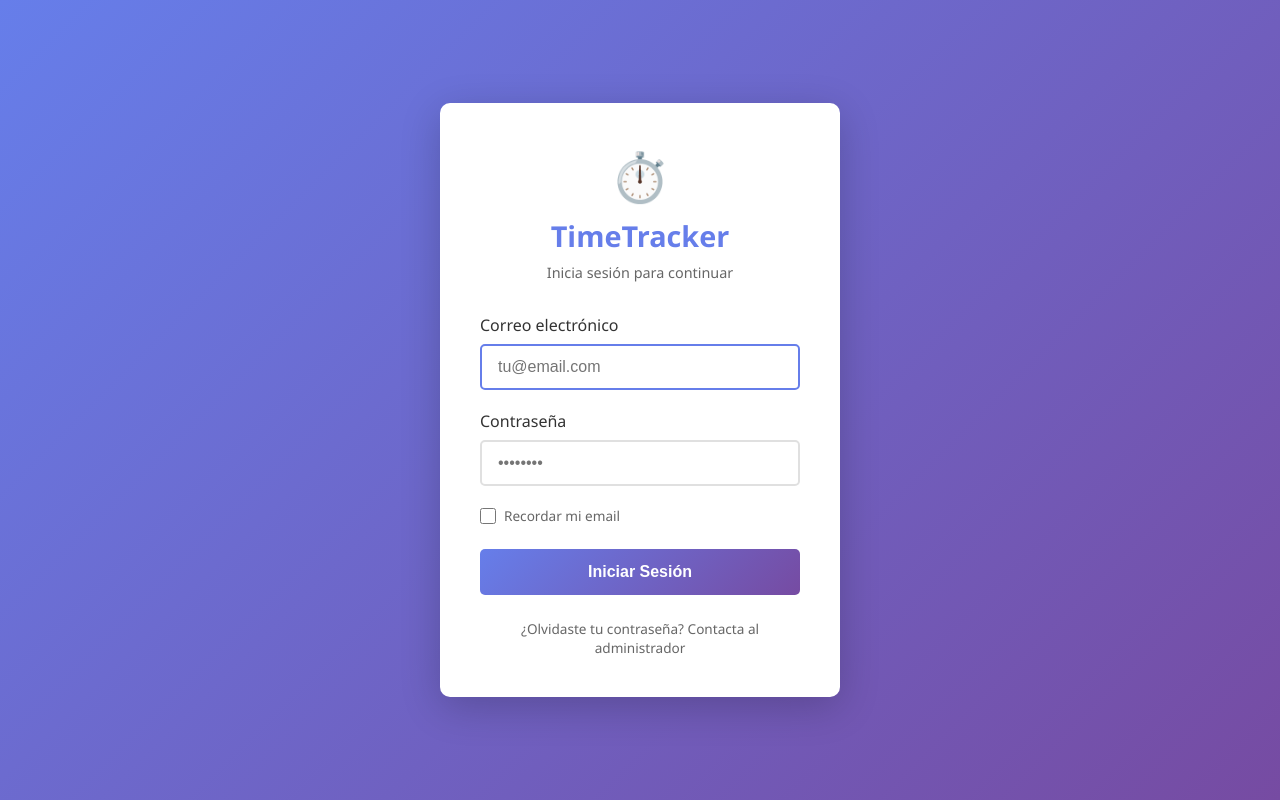
After one commit to XiangTian-Ruirog/0376-RA6PR1-XiangTianRuirong, a PHP site: page /login.php in a window 1280 px wide. The commit adds this page. Run offline with PHP 8.4, Linux system fonts and the light colour scheme.

Commit message:
Login i Logout segurs

```diff
--- a/includes/auth.php
+++ b/includes/auth.php
@@ -118,3 +118,110 @@ function tieneRol($rol) {
 function esAdmin() {
     return tieneRol('admin');
 }
+
+/**
+ * Verifica que el usuario esté autenticado, redirigiendo al login si no lo está
+ * Esta función debe llamarse al inicio de las páginas protegidas
+ */
+function checkAuth() {
+    if (!usuarioAutenticado()) {
+        // Guardar URL actual para redirigir después del login
+        $_SESSION['redirect_after_login'] = $_SERVER['REQUEST_URI'];
+        header('Location: /public/login.php');
+        exit;
+    }
+}
+
+/**
+ * Verifica que el usuario tenga un rol específico, redirigiendo si no lo tiene
+ * @param string $rolRequerido Rol requerido ('admin' o 'empleat')
+ */
+function requireRole($rolRequerido) {
+    checkAuth(); // Primero verificamos que esté autenticado
+
+    if (!tieneRol($rolRequerido)) {
+        // Si no tiene el rol requerido, redirigir a su dashboard correspondiente
+        $rolActual = $_SESSION['usuario_rol'] ?? 'empleat';
+        if ($rolActual === 'admin') {
+            header('Location: /admin/dashboard.php');
+        } else {
+            header('Location: /empleat/dashboard.php');
+        }
+        exit;
+    }
+}
+
+/**
+ * Limpia y valida los datos de entrada
+ * @param string $data Dato a limpiar
+ * @return string Dato limpio
+ */
+function limpiarInput($data) {
+    $data = trim($data);
+    $data = stripslashes($data);
+    $data = htmlspecialchars($data, ENT_QUOTES, 'UTF-8');
+    return $data;
+}
+
+/**
+ * Valida un email
+ * @param string $email Email a validar
+ * @return string|false Email limpio si es válido, false si no
+ */
+function validarEmail($email) {
+    $email = filter_var($email, FILTER_SANITIZE_EMAIL);
+    if (filter_var($email, FILTER_VALIDATE_EMAIL)) {
+        return $email;
+    }
+    return false;
+}
+
+/**
+ * Establece una cookie para recordar el email del usuario
+ * @param string $email Email a recordar
+ * @param int $dias Días de duración de la cookie (por defecto 30)
+ */
+function recordarEmail($email, $dias = 30) {
+    $tiempoExpiracion = time() + ($dias * 24 * 60 * 60);
+    setcookie('recordar_email', $email, $tiempoExpiracion, '/');
+}
+
+/**
+ * Elimina la cookie de recordar email
+ */
+function eliminarCookieRecordarEmail() {
+    if (isset($_COOKIE['recordar_email'])) {
+        setcookie('recordar_email', '', time() - 3600, '/');
+    }
+}
+
+/**
+ * Obtiene el email recordado de la cookie
+ * @return string|null Email recordado o null
+ */
+function obtenerEmailRecordado() {
+    return $_COOKIE['recordar_email'] ?? null;
+}
+
+/**
+ * Redirige al usuario según su rol después del login
+ */
+function redirigirSegunRol() {
+    // Verificar si hay una URL de redirección guardada
+    $redirectUrl = $_SESSION['redirect_after_login'] ?? null;
+    unset($_SESSION['redirect_after_login']);
+
+    if ($redirectUrl && strpos($redirectUrl, '/public/') === 0) {
+        header('Location: ' . $redirectUrl);
+        exit;
+    }
+
+    // Redirección por defecto según rol
+    $rol = $_SESSION['usuario_rol'] ?? 'empleat';
+    if ($rol === 'admin') {
+        header('Location: /admin/dashboard.php');
+    } else {
+        header('Location: /empleat/dashboard.php');
+    }
+    exit;
+}
--- /dev/null
+++ b/public/login.php
@@ -0,0 +1,267 @@
+<?php
+/**
+ * Página de login de TimeTracker
+ * Procesa el inicio de sesión de usuarios
+ */
+
+// Iniciar sesión
+session_start();
+
+// Incluir archivo de autenticación
+require_once __DIR__ . '/../includes/auth.php';
+
+// Si ya está autenticado, redirigir según rol
+if (usuarioAutenticado()) {
+    redirigirSegunRol();
+}
+
+// Inicializar variables
+$error = '';
+$email = obtenerEmailRecordado() ?? '';
+
+// Procesar formulario cuando se envía via POST
+if ($_SERVER['REQUEST_METHOD'] === 'POST') {
+    // Recoger datos del formulario (solo via POST, nunca GET)
+    $emailInput = $_POST['email'] ?? '';
+    $password = $_POST['password'] ?? '';
+    $recordar = isset($_POST['recordar']);
+
+    // Validar y limpiar email
+    $emailLimpio = validarEmail($emailInput);
+
+    if ($emailLimpio === false) {
+        $error = 'Credenciales inválidas. Por favor, inténtelo de nuevo.';
+    } elseif (empty($password)) {
+        $error = 'Credenciales inválidas. Por favor, inténtelo de nuevo.';
+    } else {
+        // Intentar iniciar sesión
+        $resultado = iniciarSesion($emailLimpio, $password);
+
+        if ($resultado['success']) {
+            // Establecer cookie para recordar email si se solicitó
+            if ($recordar) {
+                recordarEmail($emailLimpio);
+            } else {
+                eliminarCookieRecordarEmail();
+            }
+
+            // Redirigir según rol
+            redirigirSegunRol();
+        } else {
+            // Mensaje de error genérico (no revelar si falla email o contraseña)
+            $error = 'Credenciales inválidas. Por favor, inténtelo de nuevo.';
+            $email = htmlspecialchars($emailLimpio, ENT_QUOTES, 'UTF-8');
+        }
+    }
+}
+?>
+<!DOCTYPE html>
+<html lang="es">
+<head>
+    <meta charset="UTF-8">
+    <meta name="viewport" content="width=device-width, initial-scale=1.0">
+    <title>TimeTracker - Iniciar Sesión</title>
+    <style>
+        * {
+            margin: 0;
+            padding: 0;
+            box-sizing: border-box;
+        }
+
+        body {
+            font-family: 'Segoe UI', Tahoma, Geneva, Verdana, sans-serif;
+            background: linear-gradient(135deg, #667eea 0%, #764ba2 100%);
+            min-height: 100vh;
+            display: flex;
+            justify-content: center;
+            align-items: center;
+            padding: 1rem;
+        }
+
+        .login-card {
+            background: white;
+            border-radius: 10px;
+            padding: 2.5rem;
+            box-shadow: 0 10px 40px rgba(0, 0, 0, 0.2);
+            width: 100%;
+            max-width: 400px;
+        }
+
+        .login-header {
+            text-align: center;
+            margin-bottom: 2rem;
+        }
+
+        .login-header h1 {
+            color: #667eea;
+            font-size: 1.8rem;
+            margin-bottom: 0.5rem;
+        }
+
+        .login-header p {
+            color: #666;
+            font-size: 0.9rem;
+        }
+
+        .logo {
+            font-size: 3rem;
+            margin-bottom: 0.5rem;
+        }
+
+        .form-group {
+            margin-bottom: 1.25rem;
+        }
+
+        .form-group label {
+            display: block;
+            margin-bottom: 0.5rem;
+            color: #333;
+            font-weight: 500;
+        }
+
+        .form-group input[type="email"],
+        .form-group input[type="password"] {
+            width: 100%;
+            padding: 0.75rem 1rem;
+            border: 2px solid #e0e0e0;
+            border-radius: 5px;
+            font-size: 1rem;
+            transition: border-color 0.3s;
+        }
+
+        .form-group input[type="email"]:focus,
+        .form-group input[type="password"]:focus {
+            outline: none;
+            border-color: #667eea;
+        }
+
+        .form-options {
+            display: flex;
+            justify-content: space-between;
+            align-items: center;
+            margin-bottom: 1.5rem;
+        }
+
+        .remember-me {
+            display: flex;
+            align-items: center;
+            gap: 0.5rem;
+        }
+
+        .remember-me input[type="checkbox"] {
+            width: 16px;
+            height: 16px;
+            cursor: pointer;
+        }
+
+        .remember-me label {
+            color: #666;
+            font-size: 0.85rem;
+            cursor: pointer;
+        }
+
+        .btn-login {
+            width: 100%;
+            padding: 0.875rem;
+            background: linear-gradient(135deg, #667eea 0%, #764ba2 100%);
+            color: white;
+            border: none;
+            border-radius: 5px;
+            font-size: 1rem;
+            font-weight: 600;
+            cursor: pointer;
+            transition: transform 0.2s, box-shadow 0.2s;
+        }
+
+        .btn-login:hover {
+            transform: translateY(-2px);
+            box-shadow: 0 5px 20px rgba(102, 126, 234, 0.4);
+        }
+
+        .btn-login:active {
+            transform: translateY(0);
+        }
+
+        .error-message {
+            background-color: #fee2e2;
+            border: 1px solid #fecaca;
+            color: #dc2626;
+            padding: 0.75rem 1rem;
+            border-radius: 5px;
+            margin-bottom: 1rem;
+            font-size: 0.9rem;
+            text-align: center;
+        }
+
+        .footer {
+            text-align: center;
+            margin-top: 1.5rem;
+            color: #666;
+            font-size: 0.85rem;
+        }
+
+        .footer a {
+            color: #667eea;
+            text-decoration: none;
+        }
+
+        .footer a:hover {
+            text-decoration: underline;
+        }
+    </style>
+</head>
+<body>
+    <div class="login-card">
+        <div class="login-header">
+            <div class="logo">⏱️</div>
+            <h1>TimeTracker</h1>
+            <p>Inicia sesión para continuar</p>
+        </div>
+
+        <?php if (!empty($error)): ?>
+            <div class="error-message">
+                <?php echo htmlspecialchars($error, ENT_QUOTES, 'UTF-8'); ?>
+            </div>
+        <?php endif; ?>
+
+        <form method="POST" action="login.php" autocomplete="off">
+            <div class="form-group">
+                <label for="email">Correo electrónico</label>
+                <input
+                    type="email"
+                    id="email"
+                    name="email"
+                    value="<?php echo htmlspecialchars($email, ENT_QUOTES, 'UTF-8'); ?>"
+                    required
+                    placeholder="tu@email.com"
+                    autofocus
+                >
+            </div>
+
+            <div class="form-group">
+                <label for="password">Contraseña</label>
+                <input
+                    type="password"
+                    id="password"
+                    name="password"
+                    required
+                    placeholder="••••••••"
+                >
+            </div>
+
+            <div class="form-options">
+                <div class="remember-me">
+                    <input type="checkbox" id="recordar" name="recordar" value="1">
+                    <label for="recordar">Recordar mi email</label>
+                </div>
+            </div>
+
+            <button type="submit" class="btn-login">Iniciar Sesión</button>
+        </form>
+
+        <div class="footer">
+            <p>¿Olvidaste tu contraseña? Contacta al administrador</p>
+        </div>
+    </div>
+</body>
+</html>
```
Also changed, not shown: public/logout.php (added, +21 -0 lines).
